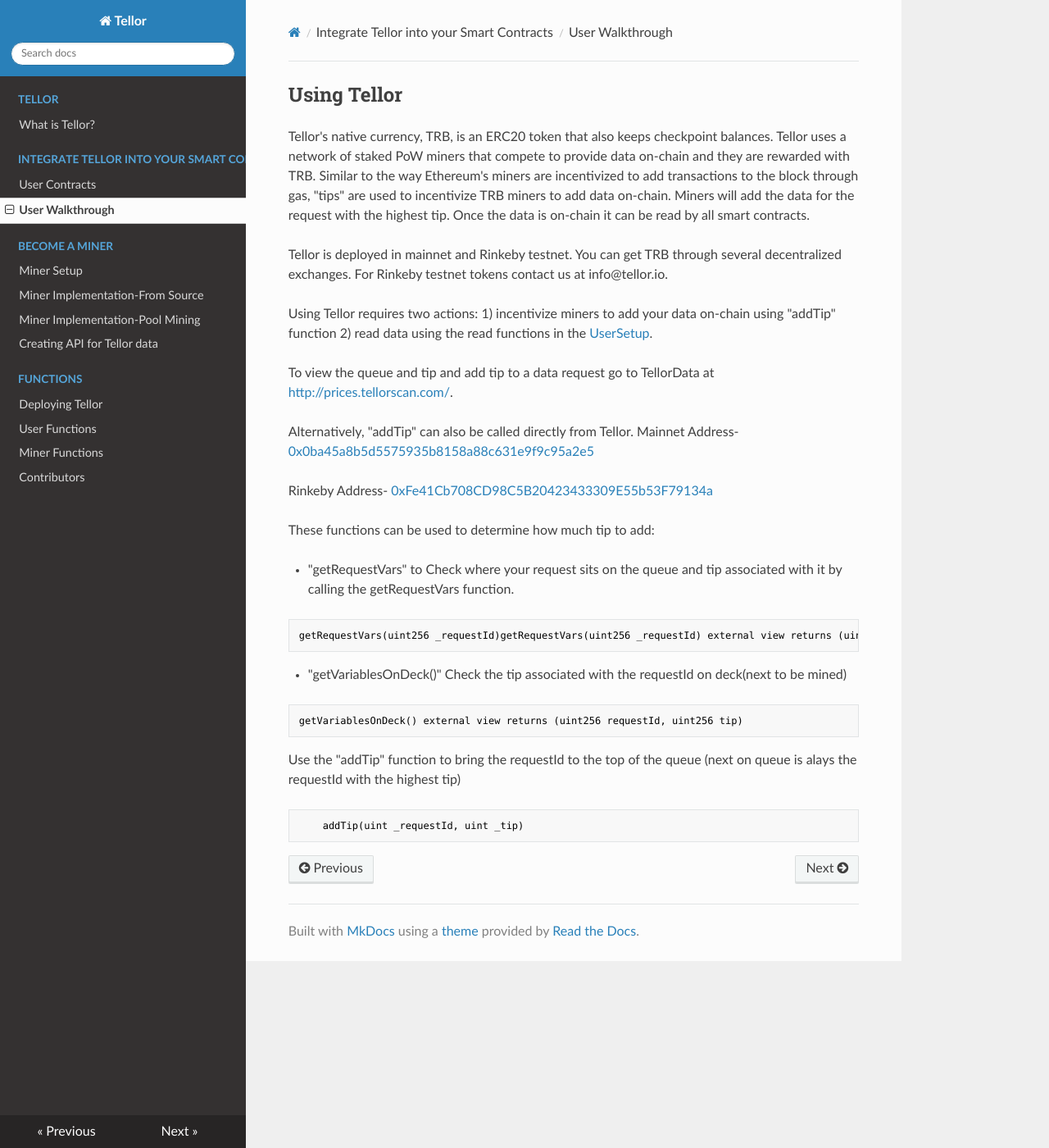
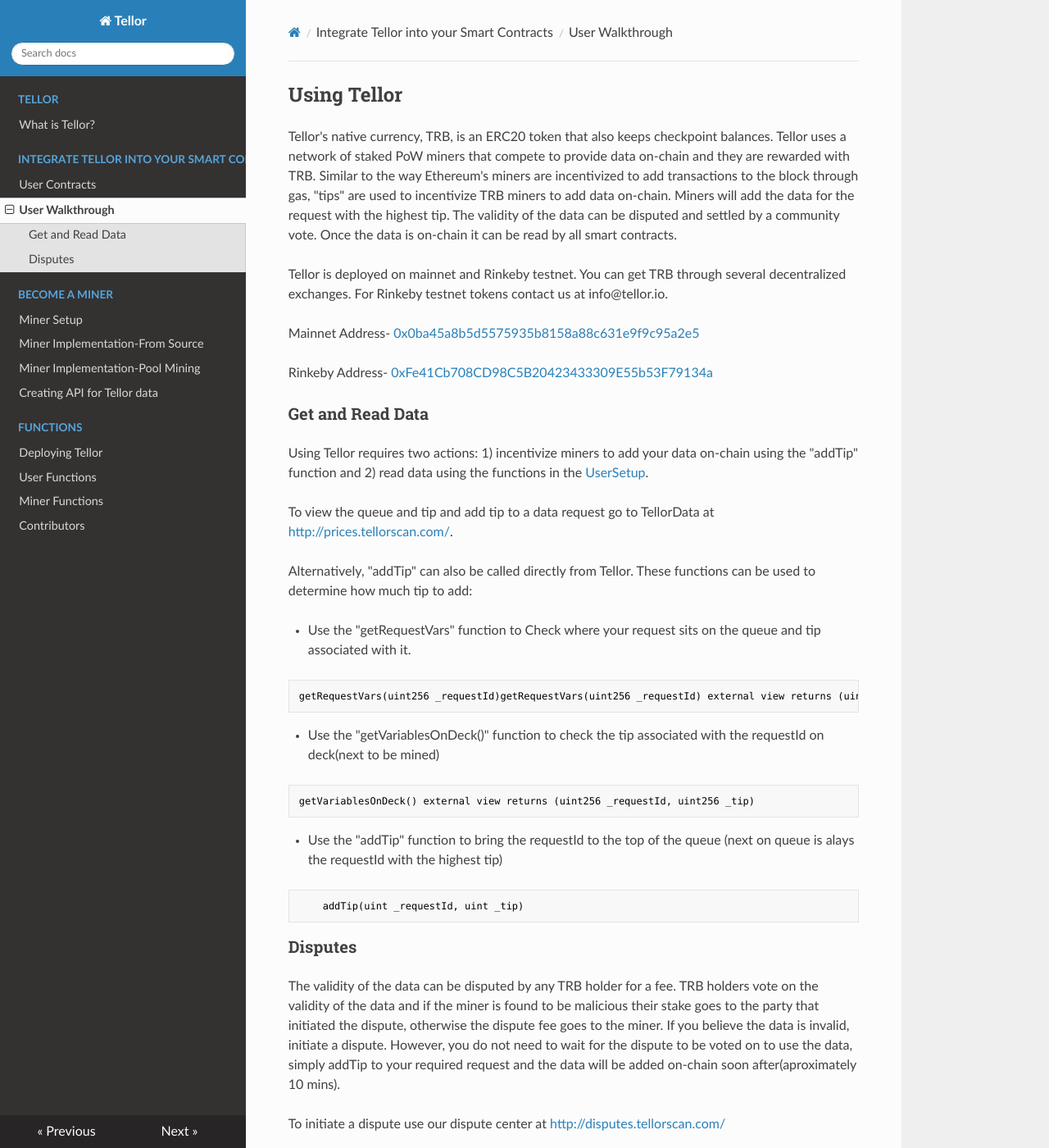
Before and after one commit to tellor-io/TellorDocumentation, an MkDocs documentation site: the page built from docs/UserWalk.md, in a window 1280 px wide and 1400 px high. Shown: the whole window at 82% size. Built offline with MkDocs 1.6.1, drawn with Linux system fonts in a browser that asks for light colours; nearby versions of some CDN libraries; a script that is not in the unit is left out; some of the changed text lies outside the part shown.

Commit message:
suerwalkthrough

````diff
--- a/docs/UserWalk.md
+++ b/docs/UserWalk.md
@@ -1,34 +1,61 @@
 ## Using Tellor
 
-Tellor's native currency, TRB, is an ERC20 token that also keeps checkpoint balances. Tellor uses a network of staked PoW miners that compete to provide data on-chain and they are rewarded with TRB. Similar to the way Ethereum's miners are incentivized to add transactions to the block through gas, "tips" are used to incentivize TRB miners to add data on-chain. Miners will add the data for the request with the highest tip. Once the data is on-chain it can be read by all smart contracts.
+Tellor's native currency, TRB, is an ERC20 token that also keeps checkpoint balances. Tellor uses a network of staked PoW miners that compete to provide data on-chain and they are rewarded with TRB. Similar to the way Ethereum's miners are incentivized to add transactions to the block through gas, "tips" are used to incentivize TRB miners to add data on-chain. Miners will add the data for the request with the highest tip. The validity of the data can be disputed and settled by a community vote. Once the data is on-chain it can be read by all smart contracts.
 
-Tellor is deployed in mainnet and Rinkeby testnet. You can get TRB through several decentralized exchanges. For Rinkeby testnet tokens contact us at info@tellor.io.
+Tellor is deployed on mainnet and Rinkeby testnet. You can get TRB through several decentralized exchanges. For Rinkeby testnet tokens contact us at info@tellor.io.
 
-Using Tellor requires two actions: 1) incentivize miners to add your data on-chain using "addTip" function 2) read data using the read functions in the [UserSetup](./UserSetup.md).
-
-To view the queue and tip and add tip to a data request go to TellorData at [http://prices.tellorscan.com/](http://prices.tellorscan.com/).
-
-Alternatively, "addTip" can also be called directly from Tellor.
 Mainnet Address- [0x0ba45a8b5d5575935b8158a88c631e9f9c95a2e5](https://etherscan.io/address/0x0ba45a8b5d5575935b8158a88c631e9f9c95a2e5)
 
 Rinkeby Address- [0xFe41Cb708CD98C5B20423433309E55b53F79134a](https://rinkeby.etherscan.io/address/0xFe41Cb708CD98C5B20423433309E55b53F79134a)
 
-These functions can be used to determine how much tip to add:
+### Get and Read Data
+Using Tellor requires two actions: 1) incentivize miners to add your data on-chain using the "addTip" function and 2) read data using the functions in the [UserSetup](./UserSetup.md).
 
-* "getRequestVars" to Check where your request sits on the queue and tip associated with it by calling the getRequestVars function.
+To view the queue and tip and add tip to a data request go to TellorData at [http://prices.tellorscan.com/](http://prices.tellorscan.com/).
+
+Alternatively, "addTip" can also be called directly from Tellor. These functions can be used to determine how much tip to add:
+
+* Use the "getRequestVars" function to Check where your request sits on the queue and tip associated with it.
 
 ```solidity
 getRequestVars(uint256 _requestId)getRequestVars(uint256 _requestId) external view returns (uint256 index, uint256 tip)
 ```
 
-* "getVariablesOnDeck()" Check the tip associated with the requestId on deck(next to be mined)
+* Use the "getVariablesOnDeck()" function to check the tip associated with the requestId on deck(next to be mined)
 
 ```solidity
-getVariablesOnDeck() external view returns (uint256 requestId, uint256 tip)
+getVariablesOnDeck() external view returns (uint256 _requestId, uint256 _tip)
 ```
 
-Use the "addTip" function to bring the requestId to the top of the queue (next on queue is alays the requestId with the highest tip)
+* Use the "addTip" function to bring the requestId to the top of the queue (next on queue is alays the requestId with the highest tip)
 
 ```solidity
     addTip(uint _requestId, uint _tip)
 ```
+
+### Disputes
+The validity of the data can be disputed by any TRB holder for a fee. TRB holders vote on the validity of the data and if the miner is found to be malicious their stake goes to the party that initiated the dispute, otherwise the dispute fee goes to the miner. If you believe the data is invalid, initiate a dispute. However, you do not need to wait for the dispute to be voted on to use the data, simply addTip to your required request and the data will be added on-chain soon after(aproximately 10 mins).
+
+To initiate a dispute use our dispute center at [http://disputes.tellorscan.com/](http://disputes.tellorscan.com/)
+
+Alternatively, you can call the following functions from Tellor contract to begin a dispute, vote on it and tally the votes:
+
+* beginDispute
+
+```solidity
+beginDispute(uint256 _requestId, uint256 _timestamp, uint256 _minerIndex)
+```
+
+* vote
+After a dispute is initiated. Use this function to vote on the validity of the data.
+
+```solidity
+vote(uint256 _disputeId, bool _supportsDispute)
+```
+
+* tallyVotes
+Once the dispute period has passed anyone can run the tallyVotes function. This fuction tallies the votes and pays out either the miner or the party that initiated the dispute.
+
+```solidity
+tallyVotes(uint256 _disputeId)
+```
````
